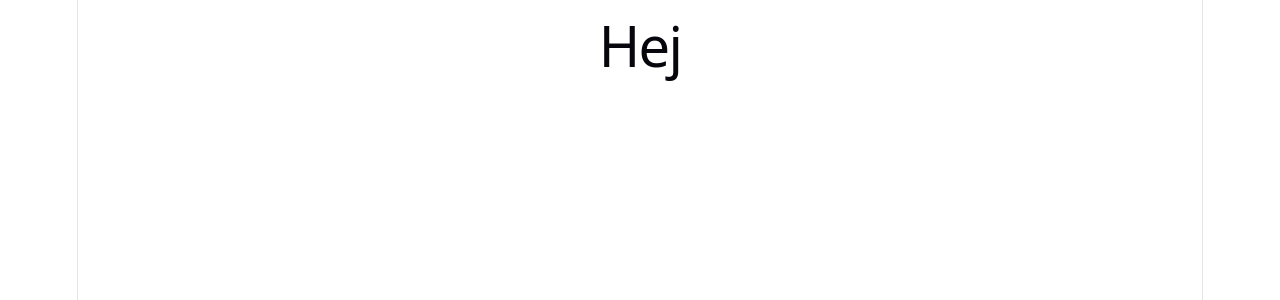
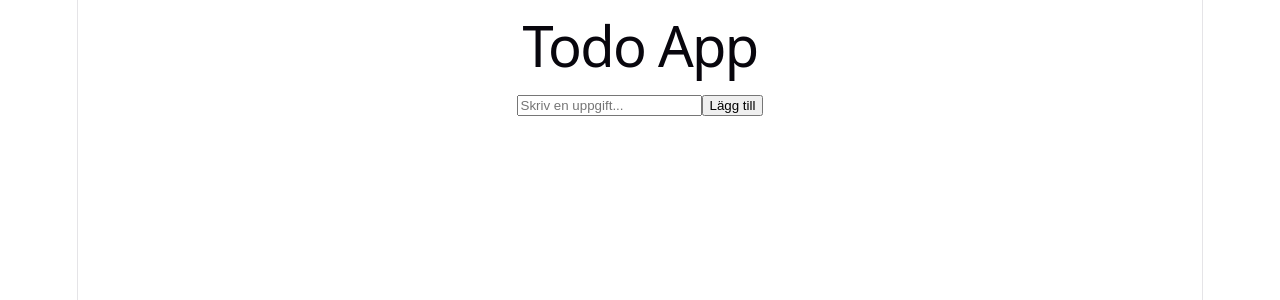
Before and after one commit to xSeraphiable/agiltarbete, a React (Vite) app in the folder todo-list/: page / in a window 1280 px wide. Shown: the top 300 px of the page. Built offline with nearby package versions, Linux system fonts and the light colour scheme.

Commit message:
rättat lite

```diff
--- a/todo-list/src/App.tsx
+++ b/todo-list/src/App.tsx
@@ -1,15 +1,11 @@
-import { useState } from 'react'
-import './App.css'
-import test from './pages/todo.tsx'
+import Todo from "./pages/todo";
 
 function App() {
-
-  return (
-    <>
-      <h1>Hej</h1>
-    </>
-
-  )
+    return (
+        <div>
+            <Todo />
+        </div>
+    );
 }
 
 export default App;
--- a/todo-list/src/pages/todo.tsx
+++ b/todo-list/src/pages/todo.tsx
@@ -1,20 +1,73 @@
-//import {  useState } from "react";
-//import { Todo } from "../types/todo";
-//import './todo.css';
-function todoPage = () => {
-    const test = () => {
+import { useState } from "react";
+import type { TodoType } from "../types/todo";
 
+const Todo = () => {
+
+    const [todos, setTodos] = useState<TodoType[]>([]);
+
+
+    const [text, setText] = useState<string>("");
+
+
+    const addTodo = () => {
+
+        if (!text.trim()) return;
+
+        const newTodo: TodoType = {
+            id: Date.now(),
+            message: text,
+            completed: false,
+            date: new Date().toString()
+        };
+
+        setTodos([...todos, newTodo]);
+        setText("");
     };
-}
 
-return (<>
-        <div>
-            <div>
-                <p>Namn:</p>
-                <br></br>
+
+    const deleteTodo = (id: number) => {
+        setTodos(todos.filter((t) => t.id !== id));
+    };
+
+    return (
+        <div className="todo-container">
+
+            <h1>Todo App</h1>
+
+
+            <div className="input-box">
+
+                <input
+                    value={text}
+                    onChange={(e) => setText(e.target.value)}
+                    placeholder="Skriv en uppgift..."
+                />
+
+                <button onClick={addTodo}>
+                    Lägg till
+                </button>
+
             </div>
+
+
+            <ul>
+
+                {todos.map((todo) => (
+                    <li key={todo.id}>
+
+                        <span>{todo.message}</span>
+
+                        <button onClick={() => deleteTodo(todo.id)}>
+                            Ta bort
+                        </button>
+
+                    </li>
+                ))}
+
+            </ul>
+
         </div>
+    );
+};
 
-    </>)
-
-export default test;
+export default Todo;
--- a/todo-list/src/types/todo.ts
+++ b/todo-list/src/types/todo.ts
@@ -1,6 +1,5 @@
-export type Todo = {
+export type TodoType = {
     id: number;
-    title: string;
     message: string;
     completed: boolean;
     date: string;
```
